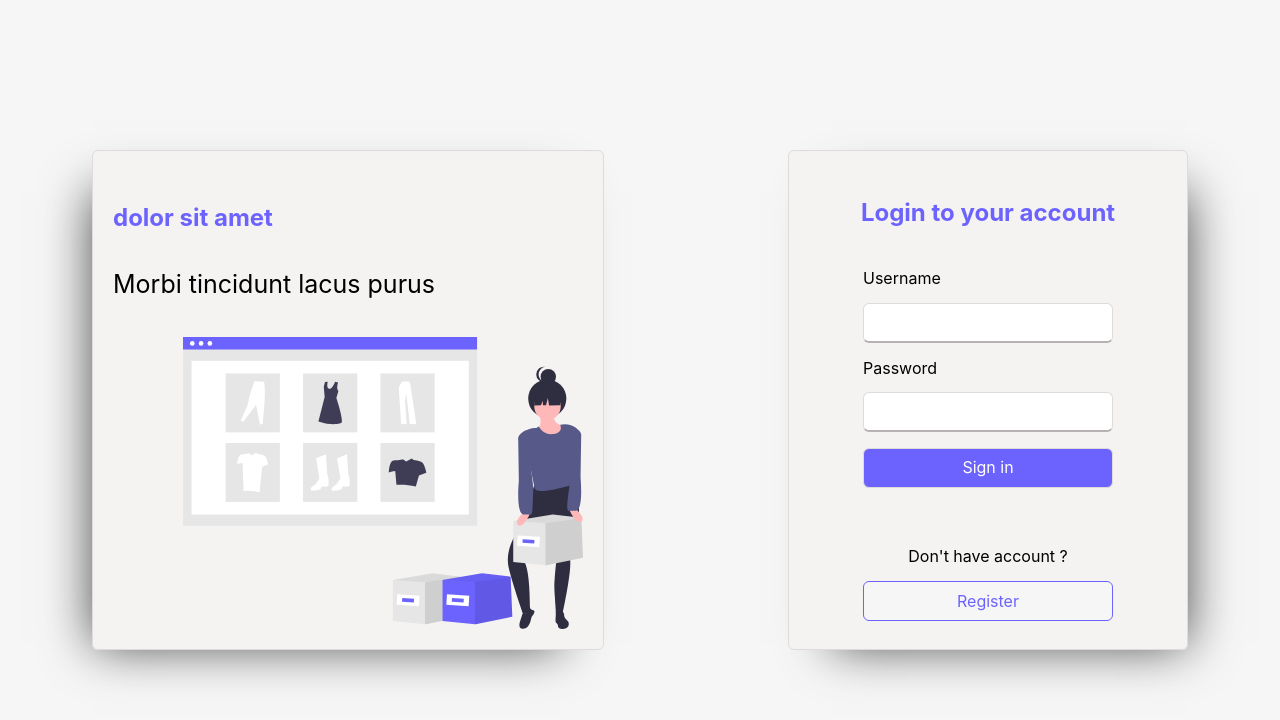
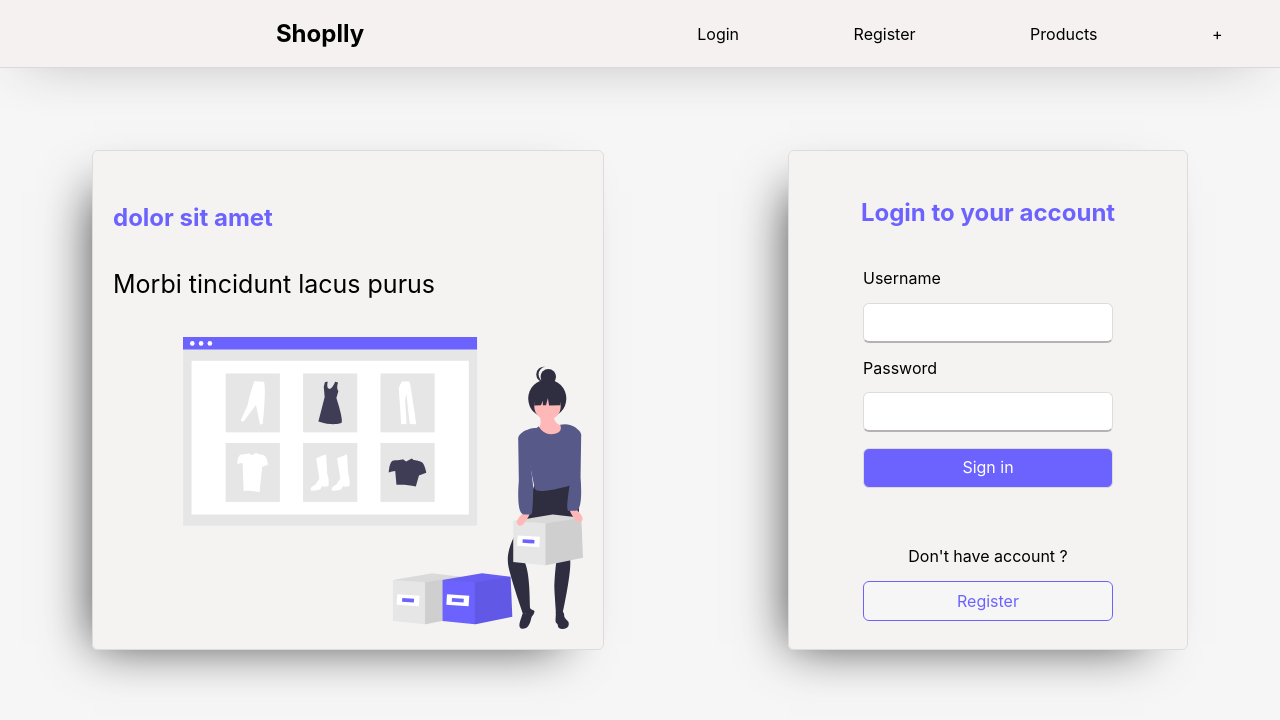
Before and after one commit to ArekStasko/shoplly, a React (Create React App) app: page /login in a window 1280 px wide. Shown: the top 720 px of the page. Built offline with nearby package versions, Linux system fonts and the light colour scheme.

Commit message:
add navbar structure

```diff
--- a/src/App.js
+++ b/src/App.js
@@ -2,27 +2,29 @@ import { BrowserRouter as Router, Route, Switch } from "react-router-dom";
 import { Provider } from "react-redux";
 import { store, persistor } from "./store/index";
 import { PersistGate } from "redux-persist/integration/react";
-import Products from './layouts/products'
+import Products from "./layouts/products";
 import AddProducts from "./pages/addProduct";
-import FirstPage from './pages/firstPage'
-import Login from './pages/login'
-import Register from './pages/register'
-import ErrorPage from './pages/error'
-import './assets/styles/themes/default/theme.scss';
+import FirstPage from "./pages/firstPage";
+import Login from "./pages/login";
+import Register from "./pages/register";
+import ErrorPage from "./pages/error";
+import Navbar from "./components/navbar";
+import "./assets/styles/themes/default/theme.scss";
 
 function App() {
   return (
     <Provider store={store}>
-    <div className='app'>
+      <div className="app">
+        <Navbar />
         <Router>
           <PersistGate persistor={persistor}>
             <Switch>
-       <Route exact path='/' component={FirstPage} />
-       <Route path='/login' component={Login} />
-       <Route path='/register' component={Register} />
-       <Route exact path='/products' component={Products} />
-       <Route path='/products/add' component={AddProducts} />
-       <Route path='*' component={ErrorPage} />
+              <Route exact path="/" component={FirstPage} />
+              <Route path="/login" component={Login} />
+              <Route path="/register" component={Register} />
+              <Route exact path="/products" component={Products} />
+              <Route path="/products/add" component={AddProducts} />
+              <Route path="*" component={ErrorPage} />
             </Switch>
           </PersistGate>
         </Router>
--- /dev/null
+++ b/src/assets/styles/themes/default/components/navbar.scss
@@ -0,0 +1,22 @@
+.navbar{
+    position: fixed;
+    display: flex;
+    align-items: center;
+    justify-content: space-around;
+    width: 100%;
+    border-bottom: 1px solid #dbd9d9;
+    background-color: #f5f1f1;
+    box-shadow: 0px 4px 59px -27px rgba(0,0,0,0.82);
+
+    &__title{
+        width: 50%;
+        display: flex;
+        justify-content: center;
+    }
+
+    &__links{
+        display: flex;
+        justify-content: space-around;
+        width: 50%;
+    }
+}
--- a/src/assets/styles/themes/default/pages/login.scss
+++ b/src/assets/styles/themes/default/pages/login.scss
@@ -55,7 +55,7 @@
     width: 400px;
     height: 500px;
     border-radius: 6px;
-    box-shadow: 21px 18px 48px -23px rgba(0,0,0,0.75);
+    box-shadow: -21px 18px 48px -23px rgba(0,0,0,0.75);
 
     h2{
       margin-bottom: 0;
--- a/src/assets/styles/themes/default/theme.scss
+++ b/src/assets/styles/themes/default/theme.scss
@@ -7,4 +7,5 @@
 
 /* components imports */
 
-@import './pages/login.scss'
+@import './pages/login.scss';
+@import './components/navbar.scss';
--- a/src/components/navbar.js
+++ b/src/components/navbar.js
@@ -0,0 +1,19 @@
+import React from "react";
+
+const Navbar = () => {
+  return (
+    <div className="navbar">
+      <div className="navbar__title">
+        <h2>Shoplly</h2>
+      </div>
+      <div className="navbar__links">
+        <p>Login</p>
+        <p>Register</p>
+        <p>Products</p>
+        <p>+</p>
+      </div>
+    </div>
+  );
+};
+
+export default Navbar;
```
Lines whose indentation alone changed are shown as unchanged.
